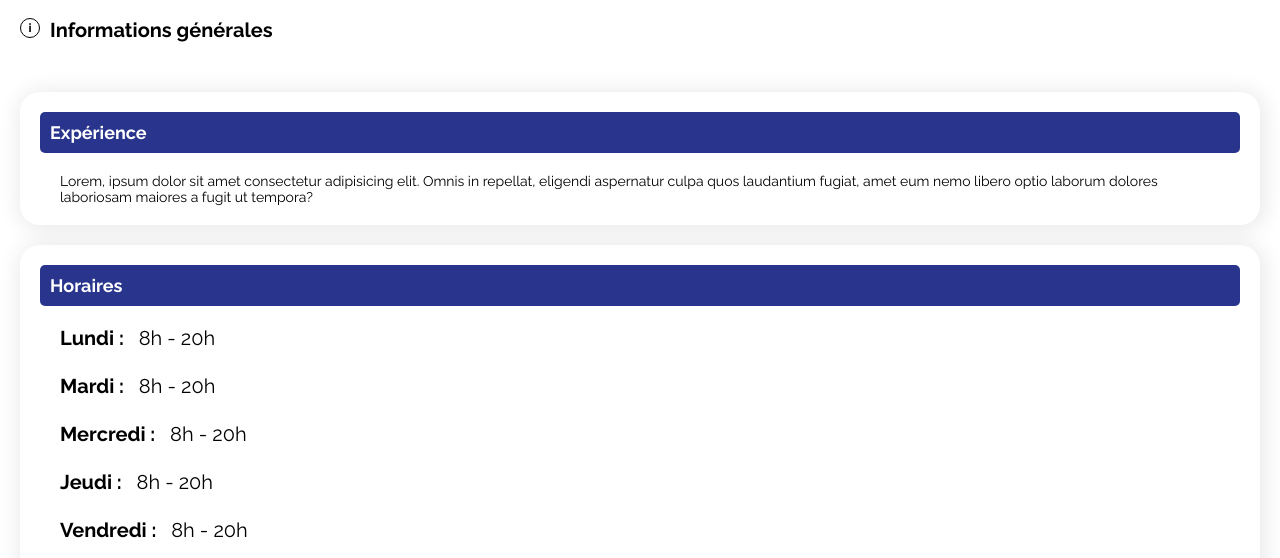
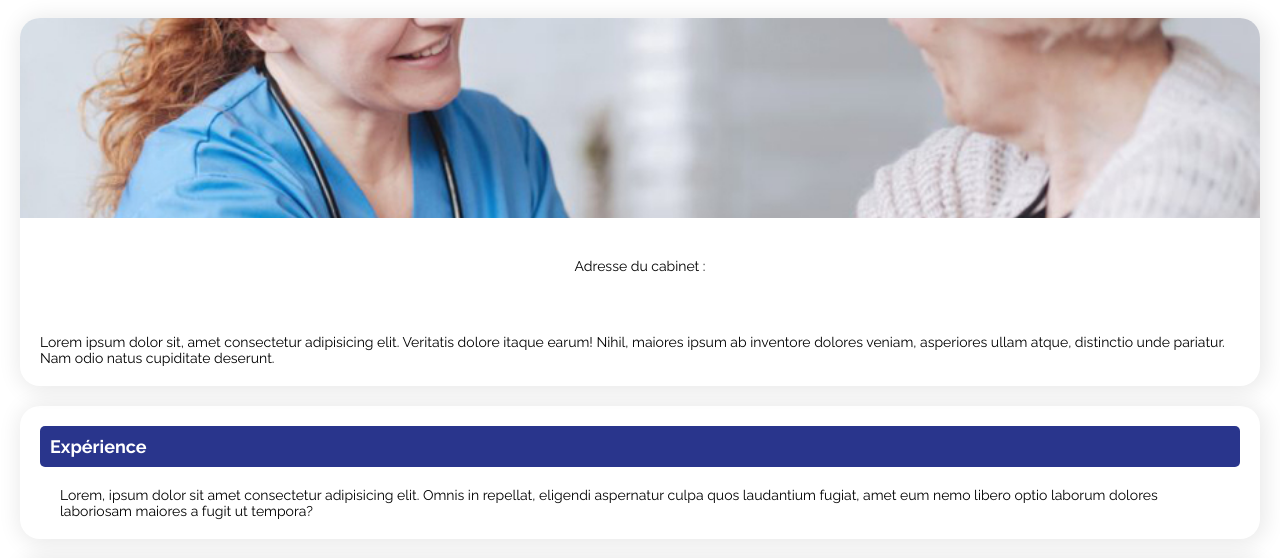
Before and after one commit to antoineThomasCode/Laurence, a website: page index.html in a window 1280 px wide. Shown: the part 242-800 px from the top of the page. Drawn offline with Linux system fonts and the light colour scheme.

Commit message:
adde sction

```diff
--- a/index.html
+++ b/index.html
@@ -30,8 +30,16 @@
     </header>
     <main>
         <section id="infos">
-            <div>
-                <h2> <span class="iInfos">i</span>Informations générales </h2>
+            <div >
+                <div id="call-to-action">
+                    <figure>
+                        <img src="assets/images/infirmiere.jpeg" alt="Laurence">
+                    </figure>
+                    <div>
+                        <p>Adresse du cabinet : </p>
+                        <p>Lorem ipsum dolor sit, amet consectetur adipisicing elit. Veritatis dolore itaque earum! Nihil, maiores ipsum ab inventore dolores veniam, asperiores ullam atque, distinctio unde pariatur. Nam odio natus cupiditate deserunt.</p>
+                    </div>
+                </div>
                 <div>
                     <article>
                         <h3>Expérience</h3>
--- a/sass/pages/homepage.scss
+++ b/sass/pages/homepage.scss
@@ -75,6 +75,30 @@ main {
     #infos {
         display: flex;
         flex-wrap: wrap;
+        #call-to-action {
+            display: flex;
+            flex-basis: 100%;
+            flex-wrap: wrap;
+            box-shadow: 2px 2px 22px 3px rgba(0,0,0,0.09);
+            border-radius: 20px;
+            > div > p {
+                padding: 20px;
+                font-size: 0.7em;
+            }
+            > figure {
+                display: flex;
+                flex-basis: 100%;
+                border-top-left-radius: 20px;
+                border-top-right-radius: 20px;
+                > img {
+                    object-fit: cover;
+                    height: 200px;
+                    width: 100%;
+                    border-top-left-radius: 20px;
+                    border-top-right-radius: 20px;
+                }
+            }
+        }
         .iInfos {
             display: flex;
             justify-content: center;
```
Also changed, not shown: assets/images/infirmiere.jpeg (added), css/style.css, 1 other file.
